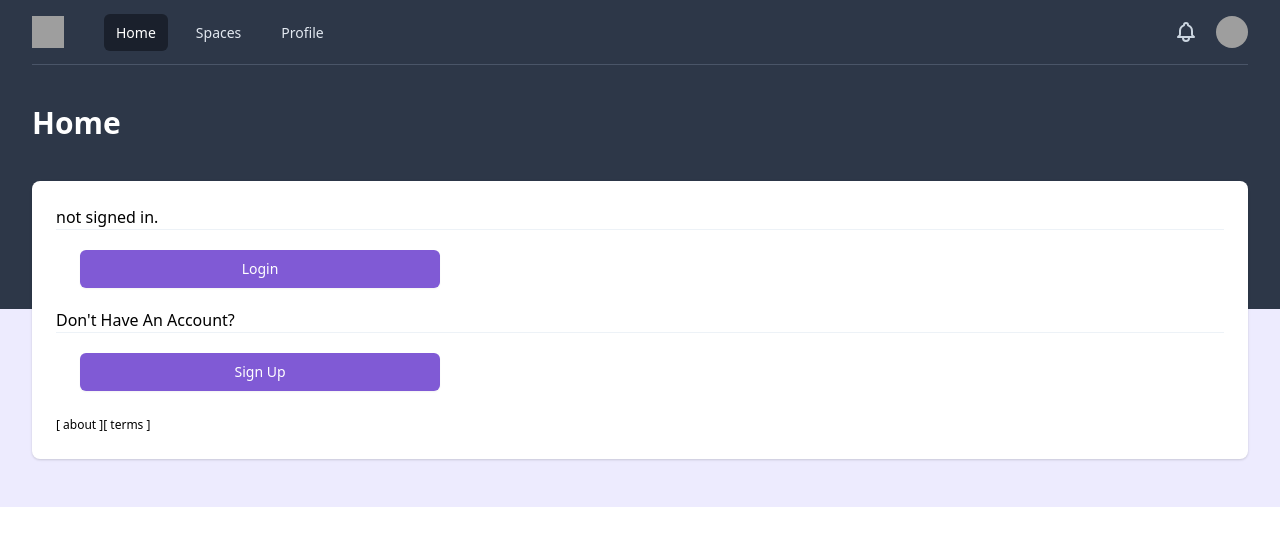
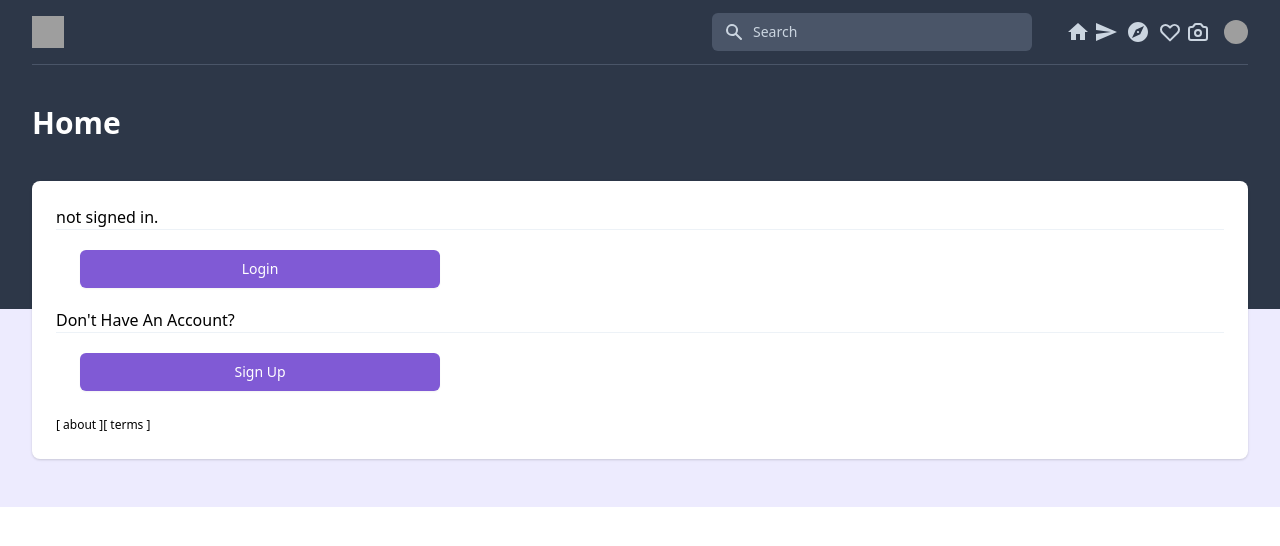
Before and after one commit to sarah4594/sarahgram, a Next.js app: page / in a window 1280 px wide. Shown: the top 546 px of the page. Built offline with nearby package versions, Linux system fonts and the light colour scheme; no server answers; grey boxes are pictures that could not be loaded; what @tailwindcss/ui would draw is missing.

Commit message:
✨Add icons and remove buttons from nav bar

```diff
--- a/components/app/NavBar.tsx
+++ b/components/app/NavBar.tsx
@@ -1,6 +1,6 @@
 import React, { useState } from 'react'
 import logout from '../../utils/auth/logout'
-import { useRouter } from 'next/router'
+import Router, { useRouter } from 'next/router'
 import Link from 'next/link'
 import classNames from 'classnames'
 
@@ -41,7 +41,7 @@ const NavBar = (props: any) => {
                   alt="Workflow logo"
                 />
               </div>
-              <div className="hidden md:block">
+              {/*<div className="hidden md:block">
                 <div className="ml-10 flex items-baseline">
                   {links.map((link, index) => {
                     const isActive = link.match
@@ -62,33 +62,124 @@ const NavBar = (props: any) => {
                       </Link>
                     )
                   })}
-                  {/* <a
+                  <a
                     href="/"
                     className="ml-4 px-3 py-2 rounded-md text-sm font-medium text-gray-300 hover:text-white hover:bg-gray-700 focus:outline-none focus:text-white focus:bg-gray-700"
                   >
                     Team
-                  </a> */}
+                  </a>
+                </div>
+              </div>*/}
+            </div>
+            {/* Search bar */}
+            <div className="flex-1 flex justify-center px-2 lg:ml-6 lg:justify-end">
+              <div className="max-w-lg w-full lg:max-w-xs">
+                <label htmlFor="search" className="sr-only">
+                  Search
+                </label>
+                <div className="relative">
+                  <div className="absolute inset-y-0 left-0 pl-3 flex items-center pointer-events-none">
+                    <svg
+                      className="h-5 w-5 text-gray-400"
+                      fill="currentColor"
+                      viewBox="0 0 20 20"
+                    >
+                      <path
+                        fillRule="evenodd"
+                        d="M8 4a4 4 0 100 8 4 4 0 000-8zM2 8a6 6 0 1110.89 3.476l4.817 4.817a1 1 0 01-1.414 1.414l-4.816-4.816A6 6 0 012 8z"
+                        clipRule="evenodd"
+                      />
+                    </svg>
+                  </div>
+                  <input
+                    id="search"
+                    className="block w-full pl-10 pr-3 py-2 border border-transparent rounded-md leading-5 bg-gray-700 placeholder-gray-400 focus:outline-none focus:bg-white sm:text-sm transition duration-150 ease-in-out"
+                    placeholder="Search"
+                    type="search"
+                  />
                 </div>
               </div>
             </div>
+
             <div className="hidden md:block">
               <div className="ml-4 flex items-center md:ml-6">
+                {/* Home Icon */}
+                <Link href="/timeline">
+                  <button
+                    className='className="p-1 border-2 border-transparent text-gray-400 rounded-full hover:text-white focus:outline-none focus:text-white focus:bg-gray-700'
+                    aria-label="Home"
+                  >
+                    <svg
+                      className="h-6 w-6"
+                      fill="currentColor"
+                      viewBox="0 0 24 24"
+                    >
+                      <path d="M10 20v-6h4v6h5v-8h3l-10-9 -10 9h3v8Z"></path>
+                      <path fill="none" d="M0 0h24v24h-24Z"></path>
+                    </svg>
+                  </button>
+                </Link>
+                {/* Paper Plane Icon */}
                 <button
-                  className="p-1 border-2 border-transparent text-gray-400 rounded-full hover:text-white focus:outline-none focus:text-white focus:bg-gray-700"
-                  aria-label="Notifications"
+                  className='className="p-1 border-2 border-transparent text-gray-400 rounded-full hover:text-white focus:outline-none focus:text-white focus:bg-gray-700'
+                  aria-label="Paper Plane"
                 >
                   <svg
                     className="h-6 w-6"
-                    stroke="currentColor"
-                    fill="none"
+                    fill="currentColor"
                     viewBox="0 0 24 24"
                   >
-                    <path
-                      strokeLinecap="round"
-                      strokeLinejoin="round"
-                      strokeWidth="2"
-                      d="M15 17h5l-1.405-1.405A2.032 2.032 0 0118 14.158V11a6.002 6.002 0 00-4-5.659V5a2 2 0 10-4 0v.341C7.67 6.165 6 8.388 6 11v3.159c0 .538-.214 1.055-.595 1.436L4 17h5m6 0v1a3 3 0 11-6 0v-1m6 0H9"
-                    />
+                    <path d="M2.01 21l20.99-9 -20.99-9 -.01 7 15 2 -15 2Z"></path>
+                    <path fill="none" d="M0 0h24v24h-24Z"></path>
+                  </svg>
+                </button>
+                {/* Discover Icon */}
+                <button
+                  className="p-1 border-2 border-transparent text-gray-400 rounded-full hover:text-white focus:outline-none focus:text-white focus:bg-gray-700"
+                  aria-label="Discover"
+                >
+                  <svg
+                    className="h-6 w-6"
+                    fill="currentColor"
+                    viewBox="0 0 24 24"
+                  >
+                    <path d="M12 10.9c-.61 0-1.1.49-1.1 1.1 0 .61.49 1.1 1.1 1.1 .61 0 1.1-.49 1.1-1.1 0-.61-.49-1.1-1.1-1.1Zm0-8.9c-5.52 0-10 4.48-10 10 0 5.52 4.48 10 10 10 5.52 0 10-4.48 10-10 0-5.52-4.48-10-10-10Zm2.19 12.19l-8.19 3.81 3.81-8.19 8.19-3.81 -3.81 8.19Z"></path>
+                    <path fill="none" d="M0 0h24v24h-24Z"></path>
+                  </svg>
+                </button>
+                {/* Heart Icon */}
+                <button
+                  className='className="p-1 border-2 border-transparent text-gray-400 rounded-full hover:text-white focus:outline-none focus:text-white focus:bg-gray-700'
+                  aria-label="Heart"
+                >
+                  <svg
+                    className="h-6 w-6"
+                    fill="none"
+                    stroke-linecap="round"
+                    stroke-linejoin="round"
+                    stroke-width="2"
+                    stroke="currentColor"
+                    viewBox="0 0 24 24"
+                  >
+                    <path d="M4.318 6.318a4.5 4.5 0 000 6.364L12 20.364l7.682-7.682a4.5 4.5 0 00-6.364-6.364L12 7.636l-1.318-1.318a4.5 4.5 0 00-6.364 0z"></path>
+                  </svg>
+                </button>
+                {/* Camera Icon */}
+                <button
+                  className='className="p-1 border-2 border-transparent text-gray-400 rounded-full hover:text-white focus:outline-none focus:text-white focus:bg-gray-700'
+                  aria-label="Heart"
+                >
+                  <svg
+                    className="h-6 w-6"
+                    fill="none"
+                    stroke-linecap="round"
+                    stroke-linejoin="round"
+                    stroke-width="2"
+                    stroke="currentColor"
+                    viewBox="0 0 24 24"
+                  >
+                    <path d="M3 9a2 2 0 012-2h.93a2 2 0 001.664-.89l.812-1.22A2 2 0 0110.07 4h3.86a2 2 0 011.664.89l.812 1.22A2 2 0 0018.07 7H19a2 2 0 012 2v9a2 2 0 01-2 2H5a2 2 0 01-2-2V9z"></path>
+                    <path d="M15 13a3 3 0 11-6 0 3 3 0 016 0z"></path>
                   </svg>
                 </button>
 
@@ -108,7 +199,7 @@ const NavBar = (props: any) => {
                       data-todo-x-bind-aria-expanded="open"
                     >
                       <img
-                        className="h-8 w-8 rounded-full"
+                        className="h-6 w-6 rounded-full"
                         src="https://images.unsplash.com/photo-1472099645785-5658abf4ff4e?ixlib=rb-1.2.1&ixid=eyJhcHBfaWQiOjEyMDd9&auto=format&fit=facearea&facepad=2&w=256&h=256&q=80"
                         alt=""
                       />
```
